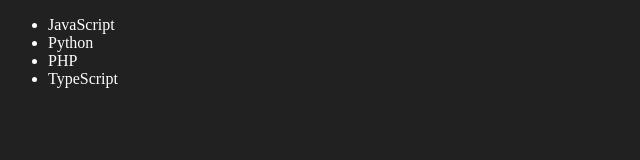
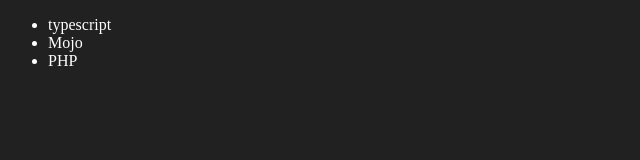
Before and after one commit to onurags/JSC, a plain HTML site: page 06_dom/four.html in a window 1280 px wide. Shown: the full height of the page, 0-640 px from the left. Drawn offline with Linux system fonts and the light colour scheme.

Commit message:
functionality

```diff
--- a/06_dom/four.html
+++ b/06_dom/four.html
@@ -28,5 +28,18 @@
 
 
     //edit
+    const secondLang = document.querySelector("li:nth-child(2)")
+        // secondLang.innerHTML = "Mojo"
+    const newli = document.createElement("li")
+    newli.textContent = "Mojo"
+    secondLang.replaceWith(newli)
+
+    //edit2
+    const firstLang = document.querySelector("li:first-child")
+    firstLang.outerHTML = "<li>typescript</li>"
+
+    //remove
+    const lastLang = document.querySelector("li:last-child")
+    lastLang.remove()
 </script>
 </html>
```
